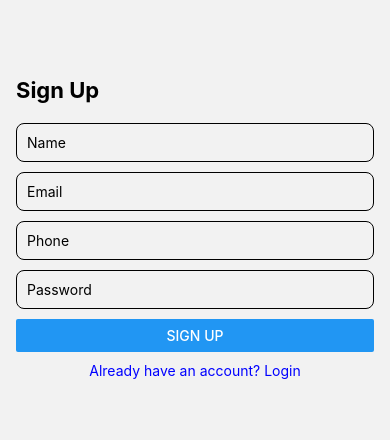
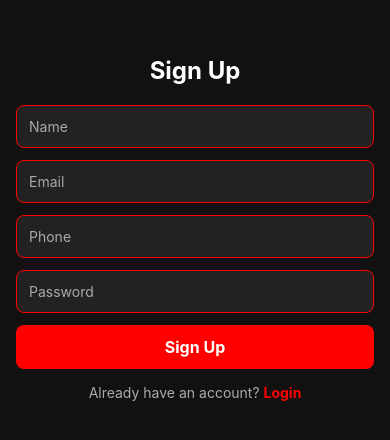
Before and after one commit to CIJU-GG/PlayOnTurfApp, a React Native app in the folder PlayOnFrontend/: screen /Signup in a window 390 px wide. Shown: the part 194-634 px from the top of the page. Built offline with nearby package versions, Linux system fonts and the light colour scheme; no server answers.

Commit message:
changed styles

```diff
--- a/PlayOnFrontend/src/screens/BookingScreen.jsx
+++ b/PlayOnFrontend/src/screens/BookingScreen.jsx
@@ -144,7 +144,7 @@ const BookingScreen = ({ route, navigation }) => {
         </>
       )}
 
-      <Button title="Confirm Booking" onPress={handleBooking} color="#007bff" />
+      <Button title="Confirm Booking" onPress={handleBooking} color="#ff0000" />
     </View>
   );
 };
@@ -153,34 +153,34 @@ const styles = StyleSheet.create({
   container: {
     flex: 1,
     padding: 16,
-    backgroundColor: "#fff",
-    paddingTop: Platform.OS === "ios" ? 50 : StatusBar.currentHeight, // Adjust for notch
+    backgroundColor: "#000",
+    paddingTop: Platform.OS === "ios" ? 50 : StatusBar.currentHeight,
   },
-  title: { fontSize: 22, fontWeight: "bold", marginBottom: 15 },
-  subtitle: { fontSize: 18, fontWeight: "600", marginTop: 15, marginBottom: 10 },
-  dateButton: { padding: 12, backgroundColor: "#007bff", borderRadius: 8, marginBottom: 15 },
+  title: { fontSize: 22, fontWeight: "bold", marginBottom: 15, color: "#ff0000" },
+  subtitle: { fontSize: 18, fontWeight: "600", marginTop: 15, marginBottom: 10, color: "#ff0000" },
+  dateButton: { padding: 12, backgroundColor: "#ff0000", borderRadius: 8, marginBottom: 15 },
   dateText: { color: "white", fontSize: 16, textAlign: "center" },
   timeSlotButton: {
     flex: 1,
     padding: 12,
     margin: 5,
-    backgroundColor: "#f0f0f0",
+    backgroundColor: "#222",
     borderRadius: 8,
     alignItems: "center",
     justifyContent: "center",
     borderWidth: 1,
-    borderColor: "#007bff",
+    borderColor: "#ff0000",
   },
   selectedTimeSlot: {
-    backgroundColor: "#007bff",
-    borderColor: "#0056b3",
+    backgroundColor: "#ff0000",
+    borderColor: "#900",
   },
   disabledTimeSlot: {
-    backgroundColor: "#ddd",
-    borderColor: "#aaa",
+    backgroundColor: "#444",
+    borderColor: "#666",
   },
-  timeSlotText: { fontSize: 16, fontWeight: "500" },
-  disabledText: { color: "#666" },
+  timeSlotText: { fontSize: 16, fontWeight: "500", color: "white" },
+  disabledText: { color: "#888" },
 });
 
 export default BookingScreen;
--- a/PlayOnFrontend/src/screens/ProfileScreen.jsx
+++ /dev/null
@@ -1,31 +0,0 @@
-import React, { useContext } from "react";
-import { View, Text, Button, StyleSheet } from "react-native";
-import { AuthContext } from "../context/AuthContext";
-
-const ProfileScreen = ({ navigation }) => {
-  const { user, logout } = useContext(AuthContext);
-
-  if (!user) {
-    return (
-      <View style={styles.container}>
-        <Text style={styles.errorText}>You are not logged in!</Text>
-        <Button title="Go to Login" onPress={() => navigation.replace("Login")} />
-      </View>
-    );
-  }
-
-  return (
-    <View style={styles.container}>
-      <Text style={styles.title}>Welcome, {user.name}!</Text>
-      <Button title="Logout" onPress={() => logout(navigation)} />
-    </View>
-  );
-};
-
-
-const styles = StyleSheet.create({
-  container: { flex: 1, alignItems: "center", justifyContent: "center" },
-  title: { fontSize: 20, fontWeight: "bold", marginBottom: 20 },
-});
-
-export default ProfileScreen;
--- a/PlayOnFrontend/src/screens/SettingsScreen.jsx
+++ b/PlayOnFrontend/src/screens/SettingsScreen.jsx
@@ -1,18 +1,63 @@
-import React from "react";
+import React, { useContext } from "react";
 import { View, Text, Button, StyleSheet } from "react-native";
+import { AuthContext } from "../context/AuthContext";
 
-const SettingsScreen = () => {
+const SettingsScreen = ({ navigation }) => {
+  const { user, logout } = useContext(AuthContext);
+
   return (
     <View style={styles.container}>
-      <Text style={styles.header}>Settings</Text>
-      <Button title="Change Password" onPress={() => alert("Coming Soon!")} />
+      {user ? (
+        <>
+          <Text style={styles.title}>Welcome, {user.name}!</Text>
+          <View style={styles.buttonContainer}>
+            <Button title="Logout" onPress={() => logout(navigation)} color="#ff0000" />
+          </View>
+        </>
+      ) : (
+        <>
+          <Text style={styles.errorText}>You are not logged in!</Text>
+          <View style={styles.buttonContainer}>
+            <Button title="Go to Login" onPress={() => navigation.replace("Login")} color="#ff0000" />
+          </View>
+        </>
+      )}
+      <View style={styles.buttonContainer}>
+        <Button title="Change Password" onPress={() => alert("Coming Soon!")} color="#ff0000" />
+      </View>
     </View>
   );
 };
 
 const styles = StyleSheet.create({
-  container: { flex: 1, padding: 16, alignItems: "center", justifyContent: "center" },
-  header: { fontSize: 22, fontWeight: "bold", marginBottom: 10 },
+  container: {
+    flex: 1,
+    padding: 16,
+    alignItems: "center",
+    justifyContent: "center",
+    backgroundColor: "#111", // Dark background
+  },
+  header: {
+    fontSize: 24,
+    fontWeight: "bold",
+    marginBottom: 20,
+    color: "#fff", // White text
+  },
+  title: {
+    fontSize: 20,
+    fontWeight: "bold",
+    marginBottom: 20,
+    color: "#fff", // White text
+  },
+  errorText: {
+    fontSize: 18,
+    color: "#ff4444", // Red for error message
+    marginBottom: 10,
+  },
+  buttonContainer: {
+    marginVertical: 10, // Space out buttons
+    width: "80%", // Keep buttons aligned
+  },
 });
 
 export default SettingsScreen;
--- a/PlayOnFrontend/src/screens/SignupScreen.jsx
+++ b/PlayOnFrontend/src/screens/SignupScreen.jsx
@@ -1,5 +1,5 @@
 import React, { useState, useContext } from "react";
-import { View, Text, TextInput, Button, StyleSheet } from "react-native";
+import { View, Text, TextInput, TouchableOpacity, StyleSheet } from "react-native";
 import { AuthContext } from "../context/AuthContext";
 
 const SignupScreen = ({ navigation }) => {
@@ -21,23 +21,84 @@ const SignupScreen = ({ navigation }) => {
   return (
     <View style={styles.container}>
       <Text style={styles.header}>Sign Up</Text>
-      <TextInput style={styles.input} placeholder="Name" onChangeText={setName} />
-      <TextInput style={styles.input} placeholder="Email" onChangeText={setEmail} />
-      <TextInput style={styles.input} placeholder="Phone" onChangeText={setPhone} />
-      <TextInput style={styles.input} placeholder="Password" secureTextEntry onChangeText={setPassword} />
-      <Button title="Sign Up" onPress={handleSignup} />
+      <TextInput
+        style={styles.input}
+        placeholder="Name"
+        placeholderTextColor="#aaa"
+        onChangeText={setName}
+      />
+      <TextInput
+        style={styles.input}
+        placeholder="Email"
+        placeholderTextColor="#aaa"
+        onChangeText={setEmail}
+      />
+      <TextInput
+        style={styles.input}
+        placeholder="Phone"
+        placeholderTextColor="#aaa"
+        onChangeText={setPhone}
+      />
+      <TextInput
+        style={styles.input}
+        placeholder="Password"
+        placeholderTextColor="#aaa"
+        secureTextEntry
+        onChangeText={setPassword}
+      />
+      <TouchableOpacity style={styles.button} onPress={handleSignup}>
+        <Text style={styles.buttonText}>Sign Up</Text>
+      </TouchableOpacity>
       <Text onPress={() => navigation.navigate("Login")} style={styles.link}>
-        Already have an account? Login
+        Already have an account? <Text style={styles.linkHighlight}>Login</Text>
       </Text>
     </View>
   );
 };
 
 const styles = StyleSheet.create({
-  container: { flex: 1, padding: 16, justifyContent: "center" },
-  header: { fontSize: 22, fontWeight: "bold", marginBottom: 20 },
-  input: { borderWidth: 1, padding: 10, marginBottom: 10, borderRadius: 8 },
-  link: { marginTop: 10, color: "blue", textAlign: "center" },
+  container: {
+    flex: 1,
+    padding: 16,
+    justifyContent: "center",
+    backgroundColor: "#111", // Dark background
+  },
+  header: {
+    fontSize: 24,
+    fontWeight: "bold",
+    marginBottom: 20,
+    color: "#fff", // White text
+    textAlign: "center",
+  },
+  input: {
+    borderWidth: 1,
+    borderColor: "#ff0000", // Red outline
+    backgroundColor: "#222", // Dark input field
+    padding: 12,
+    marginBottom: 12,
+    borderRadius: 8,
+    color: "#fff", // White text inside input
+  },
+  button: {
+    backgroundColor: "#ff0000", // Red button
+    padding: 12,
+    borderRadius: 8,
+    alignItems: "center",
+  },
+  buttonText: {
+    color: "#fff", // White text on button
+    fontSize: 16,
+    fontWeight: "bold",
+  },
+  link: {
+    marginTop: 15,
+    color: "#aaa", // Grey text
+    textAlign: "center",
+  },
+  linkHighlight: {
+    color: "#ff0000", // Red highlight for Login
+    fontWeight: "bold",
+  },
 });
 
 export default SignupScreen;
--- a/PlayOnFrontend/src/screens/TurfDetailsScreen.jsx
+++ b/PlayOnFrontend/src/screens/TurfDetailsScreen.jsx
@@ -30,7 +30,7 @@ const TurfDetailsScreen = ({ route, navigation }) => {
   }, [turfId]);
 
   if (loading) {
-    return <ActivityIndicator size="large" color="#0000ff" style={styles.loader} />;
+    return <ActivityIndicator size="large" color="#ff0000" style={styles.loader} />;
   }
 
   if (error) {
@@ -47,10 +47,13 @@ const TurfDetailsScreen = ({ route, navigation }) => {
       <Text style={styles.name}>{turf.name}</Text>
       <Text style={styles.location}>{turf.location}</Text>
       <Rating rating={turf.rating} />
-      <Button
-        title="Book Now"
-        onPress={() => navigation.navigate("Booking", { turfId: turf._id })}
-      />
+      <View style={styles.buttonContainer}>
+        <Button
+          title="Book Now"
+          color="#ff0000"
+          onPress={() => navigation.navigate("Booking", { turfId: turf._id })}
+        />
+      </View>
     </View>
   );
 };
@@ -59,14 +62,19 @@ const styles = StyleSheet.create({
   container: {
     flex: 1,
     padding: 16,
-    backgroundColor: "#fff",
+    backgroundColor: "#111", // Dark background
     paddingTop: Platform.OS === "ios" ? 50 : StatusBar.currentHeight, // Adjust for notch
+    alignItems: "center",
   },
-  image: { width: "100%", height: 200, borderRadius: 10 },
-  name: { fontSize: 22, fontWeight: "bold", marginTop: 10 },
-  location: { fontSize: 16, color: "gray", marginBottom: 10 },
-  error: { color: "red", fontSize: 18, textAlign: "center", marginTop: 20 },
+  image: { width: "100%", height: 200, borderRadius: 10, marginBottom: 15 },
+  name: { fontSize: 22, fontWeight: "bold", color: "#fff", marginTop: 10 },
+  location: { fontSize: 16, color: "#bbb", marginBottom: 10 },
+  error: { color: "#ff4444", fontSize: 18, textAlign: "center", marginTop: 20 },
   loader: { flex: 1, justifyContent: "center", alignItems: "center" },
+  buttonContainer: {
+    marginTop: 15,
+    width: "80%",
+  },
 });
 
 export default TurfDetailsScreen;
```
Also changed, not shown: PlayOnFrontend/src/navigation/TabNavigator.jsx (+13 -8 lines).
